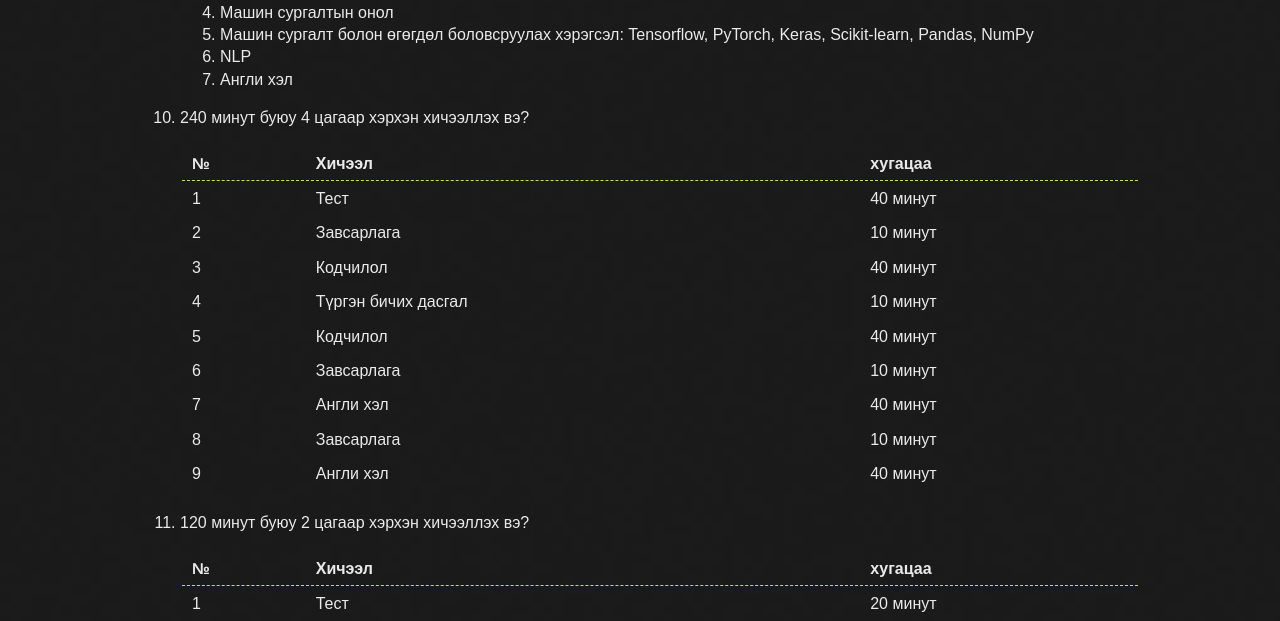
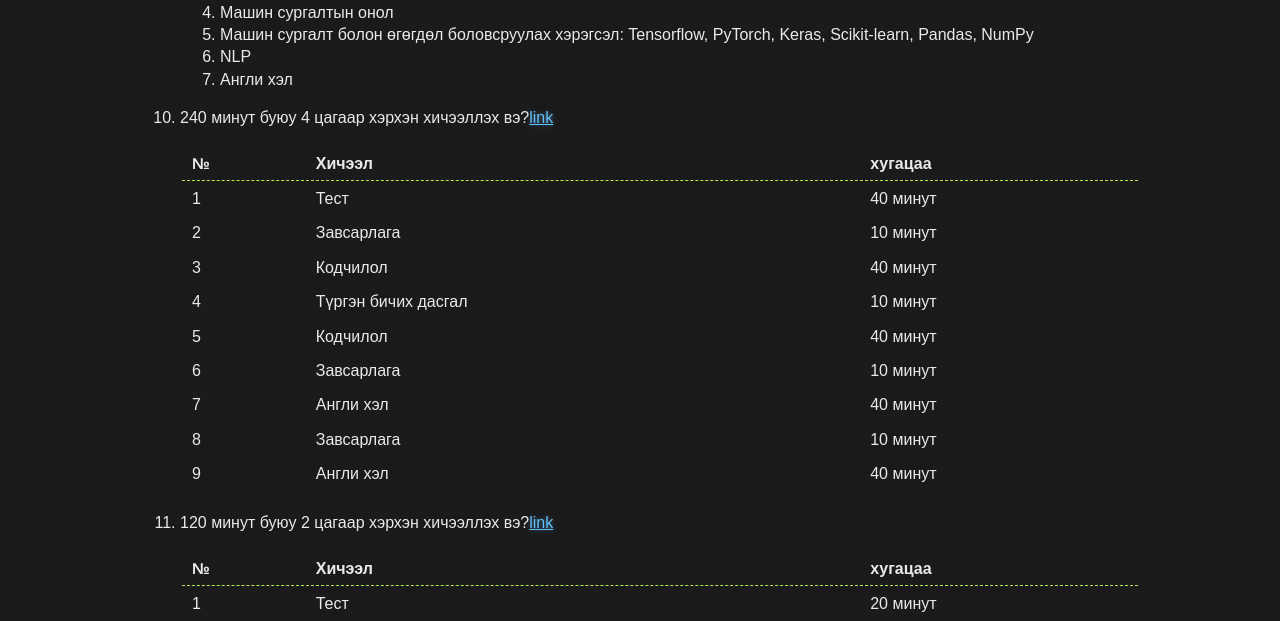
Before and after one commit to ganaatulgaa/corecode, a Jekyll site: the page built from faq.md, in a window 1280 px wide. Shown: the part 1253-1874 px from the top of the page. Built offline with Jekyll 4.4.1, drawn with Linux system fonts in a browser that asks for light colours; our own code applies the rules of GitHub Pages for plain Markdown files.

Commit message:
Update faq.md

```diff
--- a/faq.md
+++ b/faq.md
@@ -46,7 +46,7 @@ layout: default
    1. NLP
    1. Англи хэл
 
-1. 240 минут буюу 4 цагаар хэрхэн хичээллэх вэ?
+1. 240 минут буюу 4 цагаар хэрхэн хичээллэх вэ?[link](#240)
 
     |---+---------------------+----------|
 | № | Хичээл              | хугацаа  |
@@ -62,7 +62,7 @@ layout: default
 | 9 | Англи хэл           | 40 минут |
 |---+---------------------+----------|
 
-1. 120 минут буюу 2 цагаар хэрхэн хичээллэх вэ?
+1. 120 минут буюу 2 цагаар хэрхэн хичээллэх вэ?[link](#120)
 
     |---+---------------------+----------|
 | № | Хичээл              | хугацаа  |
```
